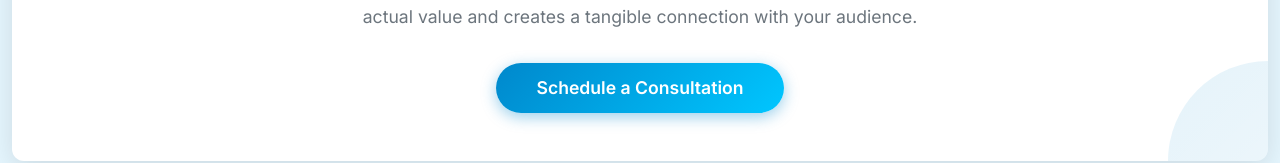
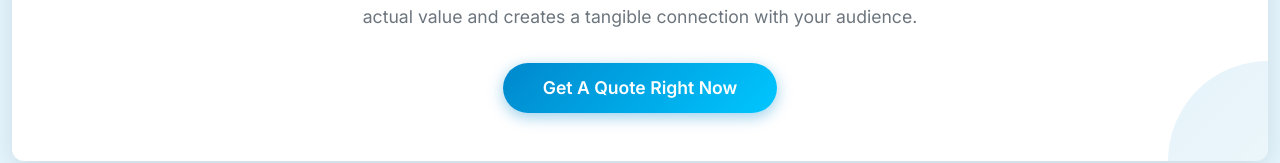
Before and after one commit to aditzz073/FreeSip, a React (Vite) app: page / in a window 1280 px wide. Shown: the part 3915-4078 px from the top of the page. Built offline with nearby package versions, Linux system fonts and the light colour scheme.

Commit message:
update Benefits component to link to contact section

```diff
--- a/src/components/Benefits.jsx
+++ b/src/components/Benefits.jsx
@@ -1,5 +1,6 @@
 import { motion } from 'framer-motion';
 import { useInView } from 'react-intersection-observer';
+import { Link } from 'react-scroll';
 import { FaEye, FaUsers, FaChartLine, FaShareAlt } from 'react-icons/fa';
 import './Benefits.css';
 
@@ -87,13 +88,15 @@ const Benefits = () => {
             Don't just be another forgotten logo on an event banner.
             Be the brand that provides actual value and creates a tangible connection with your audience.
           </p>
+          <Link to="contact" spy={true} smooth={true} duration={500}>
             <motion.button
               className="btn btn-primary"
               whileHover={{ scale: 1.05 }}
               whileTap={{ scale: 0.95 }}
             >
-            Schedule a Consultation
+              Get A Quote Right Now
             </motion.button>
+          </Link>
         </motion.div>
       </div>
     </section>
```
Lines whose indentation alone changed are shown as unchanged.
